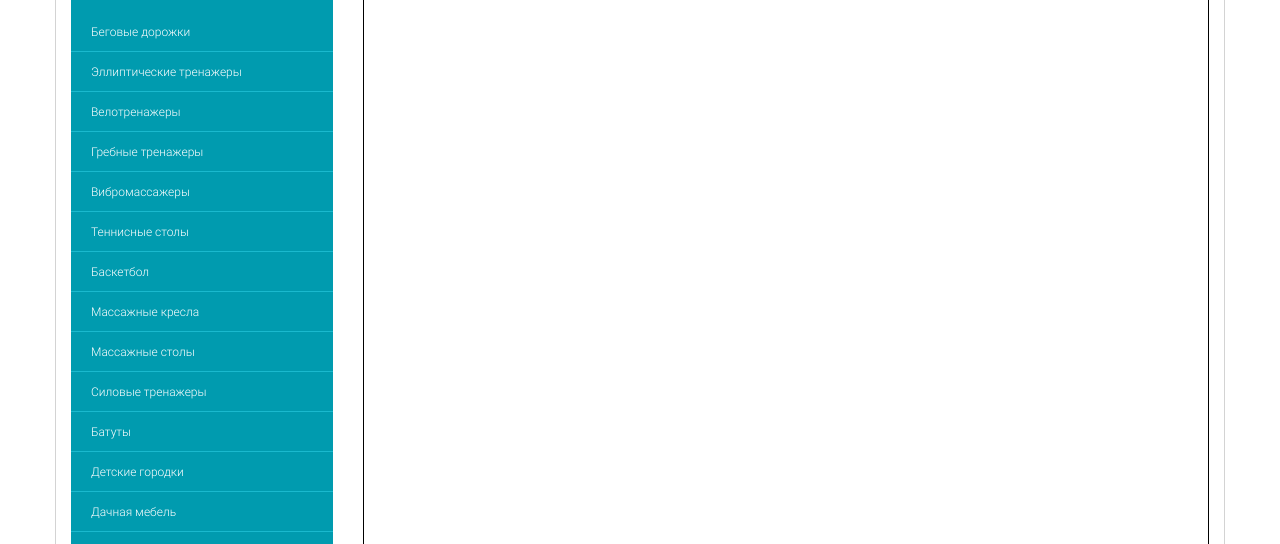
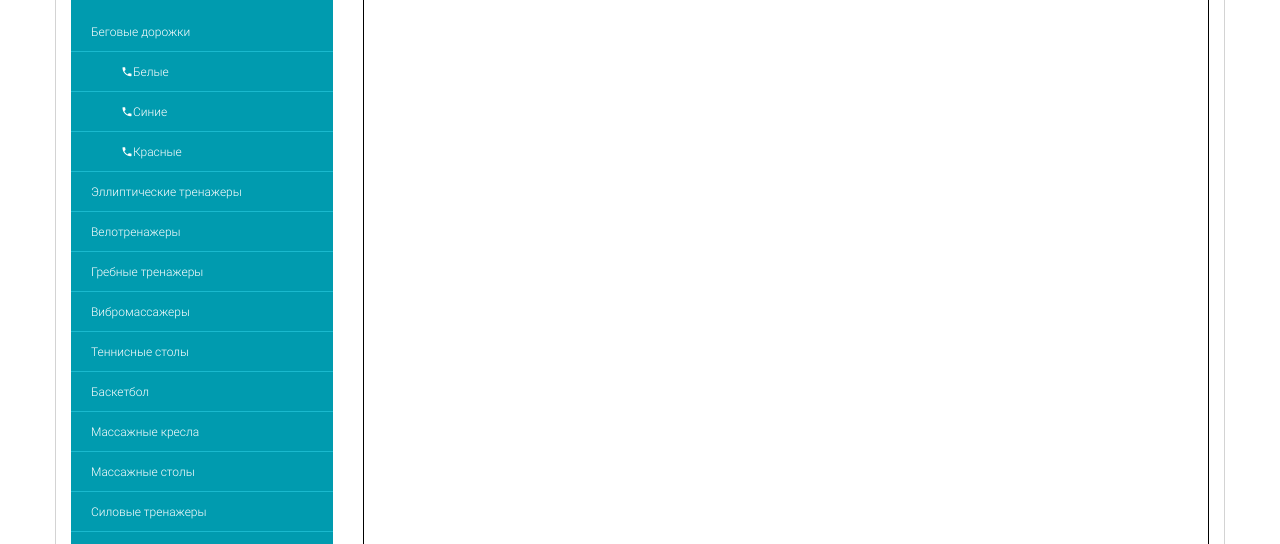
Before and after one commit to Electr0Nick/practice_onlinestore, a website: page src/index.html in a window 1280 px wide. Shown: the part 256-800 px from the top of the page. Drawn offline with nearby package versions, Linux system fonts and the light colour scheme; files that its build step writes are made by us from their sources; files whose address does not match are found by name; a web font is replaced by a local one.

Commit message:
add hidden links to catalogbar

```diff
--- a/src/html/catalogbar.html
+++ b/src/html/catalogbar.html
@@ -9,7 +9,13 @@
   </div>
   <div class="catalogbar__body">
     <ul class="catalogbar__list">
-      <li class="catalogbar__item"><a class="catalogbar__link" href="##">Беговые дорожки </a></li>
+      <li class="catalogbar__item">
+        <div class="catalogbar__link">Беговые дорожки</div>
+        <ul class="catalogbar__hidenlist">
+          <li><a class="catalogbar__link catalogbar__link_hiden icon-phone" href="##">Белые</a></li></li>
+          <li><a class="catalogbar__link catalogbar__link_hiden icon-phone" href="##">Синие</a></li></li>
+          <li><a class="catalogbar__link catalogbar__link_hiden icon-phone" href="##">Красные</a></li></li>
+        </ul>
       <li class="catalogbar__item"><a class="catalogbar__link" href="##">Эллиптические тренажеры</a></li>
       <li class="catalogbar__item"><a class="catalogbar__link" href="##">Велотренажеры</a></li>
       <li class="catalogbar__item"><a class="catalogbar__link" href="##">Гребные тренажеры</a></li>
--- a/src/scss/catalogbar.scss
+++ b/src/scss/catalogbar.scss
@@ -38,23 +38,26 @@
   }
   &__item {
     width: 100%;
-    height: 40px;
-    border-bottom: 1px solid $light-blue;
-    &:last-child {
-      border-bottom: none;
-    }
   }
   &__link {
     display: flex;
     align-items: center;
     width: 100%;
-    height: 100%;
+    height: 40px;
     padding-left: 20px;
+    border-bottom: 1px solid $light-blue;
     font-family: Roboto, sans-serif;
     font-size: 12px;
     font-weight: 300;
+    cursor: pointer;
+    &_hiden {
+      padding-left: 50px;
+    }
     &:hover {
       background-color: $dark-blue;
     }
   }
+  &__hidenlist {
+
+  }
 }
```
Also changed, not shown: dist/css/style.css, dist/css/style.min.css, dist/index.html, 1 other file.
